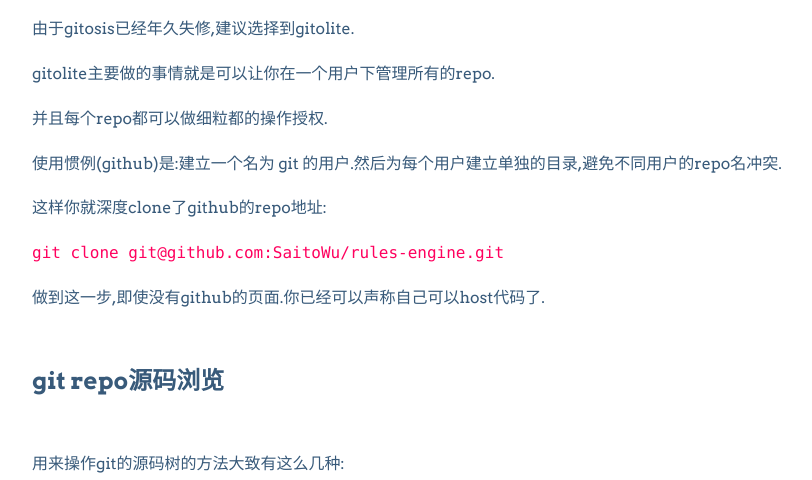
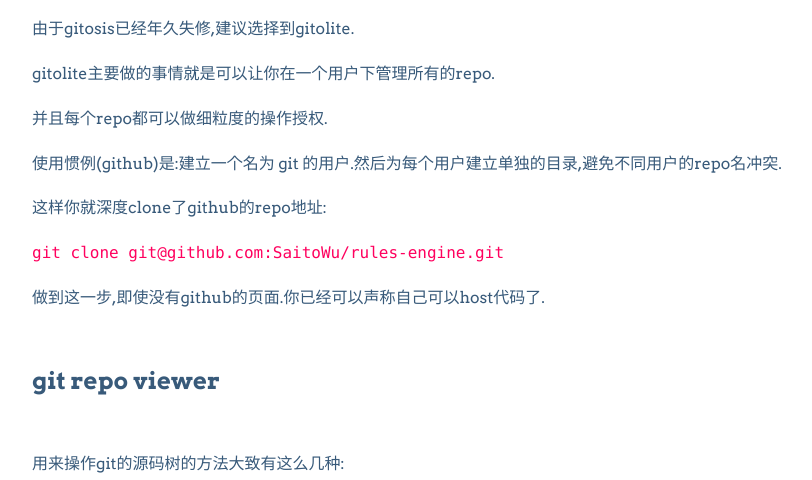
Before and after one commit to SaitoWu/saitowu.github.com, a Jekyll site: the page built from _posts/2011-11-9-How-to-Clone-Github-in-24-Hours.md, in a window 1280 px wide and 900 px high, scrolled down 790 px. Shown: the part 151-631 px from the top of the window, without its empty margins (128-940 px from the left). Built offline with Jekyll 4.4.1, drawn with Linux system fonts in a browser that asks for light colours; Markdown is read by kramdown in place of the engine named in the settings; comment, search, counter and statistics services are not loaded.

Commit message:
fix a word bug

```diff
--- a/_posts/2011-11-9-How-to-Clone-Github-in-24-Hours.md
+++ b/_posts/2011-11-9-How-to-Clone-Github-in-24-Hours.md
@@ -33,7 +33,7 @@ git本身作为一个去中心化的vcs.server与本地repo并没有本质区别
 
 gitolite主要做的事情就是可以让你在一个用户下管理所有的repo.
 
-并且每个repo都可以做细粒都的操作授权.
+并且每个repo都可以做细粒度的操作授权.
 
 使用惯例(github)是:建立一个名为 git 的用户.然后为每个用户建立单独的目录,避免不同用户的repo名冲突.
 
@@ -43,7 +43,7 @@ gitolite主要做的事情就是可以让你在一个用户下管理所有的rep
 
 做到这一步,即使没有github的页面.你已经可以声称自己可以host代码了.
 
-### git repo源码浏览
+### git repo viewer
 
 用来操作git的源码树的方法大致有这么几种:
 
@@ -110,4 +110,4 @@ rdiscount or bluecloth.
 
 ### 肯定没到24小时.
 
-你出师了!.
+你出师了!
```
